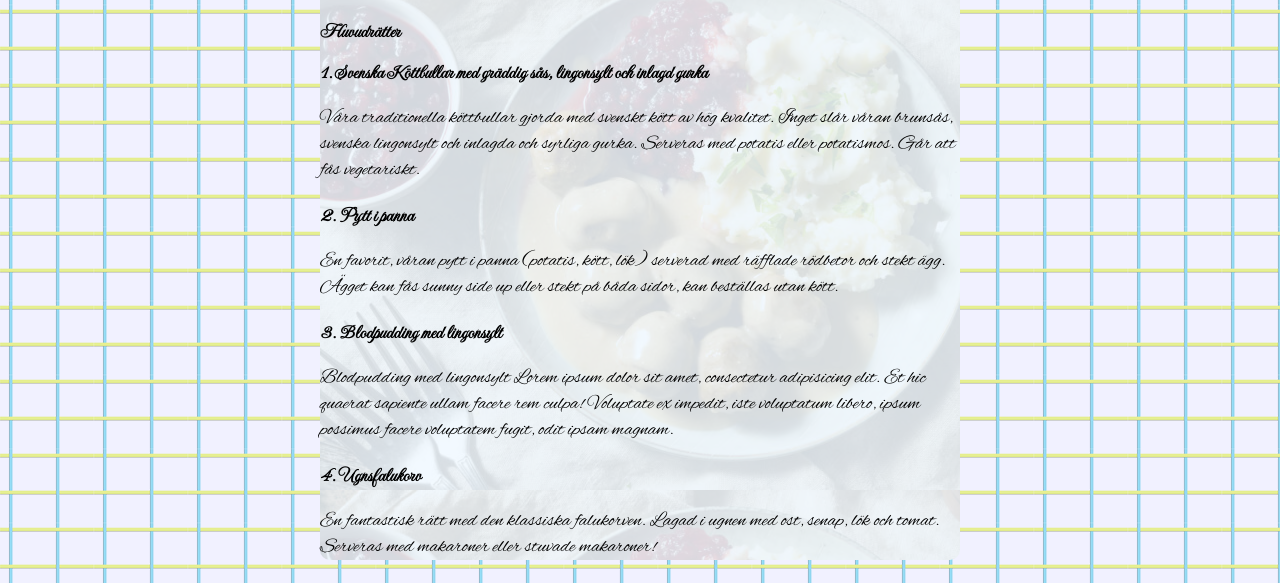
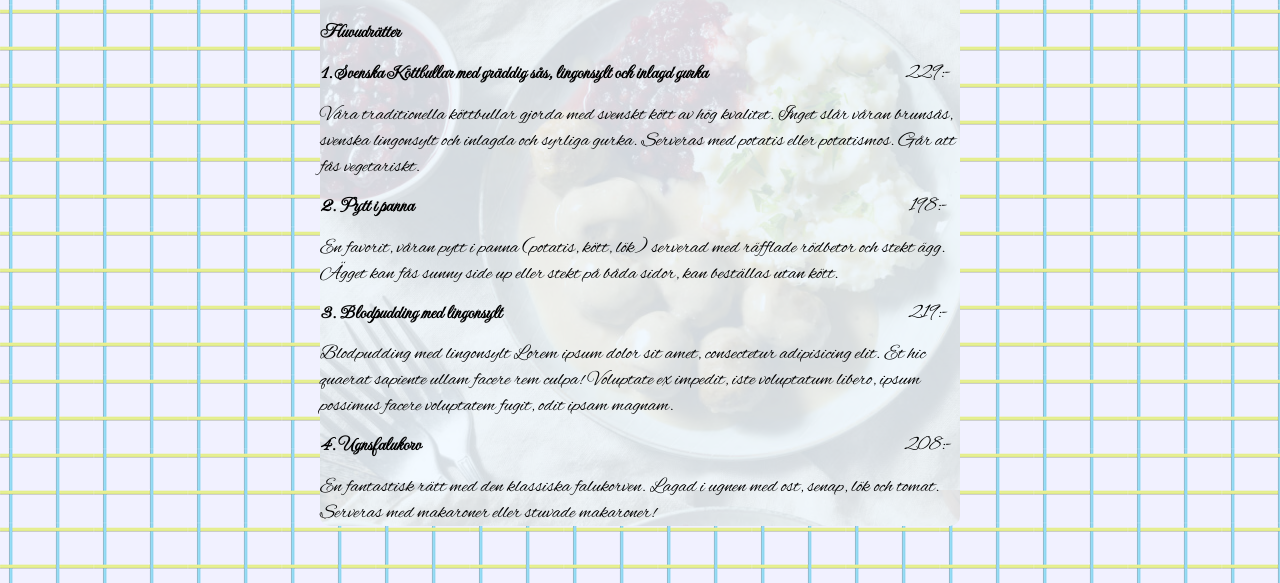
Before and after one commit to Erik-Hard1/Resturang, a plain HTML site: page menu.html in a window 1280 px wide. Shown: the part 217-800 px from the top of the page. Drawn offline with Linux system fonts and the light colour scheme.

Commit message:
Priser i menyn och final touches

```diff
--- a/menu.html
+++ b/menu.html
@@ -82,22 +82,38 @@
         <h2>Huvudrätter</h2>
 
         <div>
-            <h2>1. Svenska Köttbullar med gräddig sås, lingonsylt och inlagd gurka</h2>
+            <div class = "menuItem">
+                <h2>1. Svenska Köttbullar med gräddig sås, lingonsylt och inlagd gurka</h2>
+                 <p class = "menudesc price">229:-</p>
+            </div>
             <p class = "menudesc">Våra traditionella köttbullar gjorda med svenskt kött av hög kvalitet. Inget slår våran brunsås, svenska lingonsylt och inlagda och syrliga gurka. Serveras med potatis eller potatismos. Går att fås vegetariskt. </p>
+
         </div>
 
         <div>
-            <h2>2. Pytt i panna</h2>
+            <div class = menuItem>
+                <h2>2. Pytt i panna</h2>
+                <p class = "menudesc price">198:-</p>
+            </div>
+
             <p class = "menudesc">En favorit, våran pytt i panna (potatis, kött, lök) serverad med räfflade rödbetor och stekt ägg. Ägget kan fås sunny side up eller stekt på båda sidor, kan beställas utan kött.</p>
         </div>
 
         <div>
-            <h2>3. Blodpudding med lingonsylt</h2>
+            <div class = "menuItem">
+                <h2>3. Blodpudding med lingonsylt</h2>
+                <p class = "menudesc price">219:-</p>
+            </div>
+
             <p class = "menudesc">Blodpudding med lingonsylt Lorem ipsum dolor sit amet, consectetur adipisicing elit. Et hic quaerat sapiente ullam facere rem culpa! Voluptate ex impedit, iste voluptatum libero, ipsum possimus facere voluptatem fugit, odit ipsam magnam.</p>
         </div>
 
         <div>
-            <h2>4. Ugnsfalukorv</h2>
+            <div class = "menuItem">
+               <h2>4. Ugnsfalukorv</h2>
+               <p class = "menudesc price">208:-</p>
+            </div>
+
             <p class = "menudesc">En fantastisk rätt med den klassiska falukorven. Lagad i ugnen med ost, senap, lök och tomat. Serveras med makaroner eller stuvade makaroner!</p>
         </div>
 
--- a/style.css
+++ b/style.css
@@ -37,7 +37,11 @@ body, html {
     to   {margin-left: 8vh;}
 }
 
-
+.menuItem{
+    display: grid;
+    grid-template-columns: 9fr 1fr;
+    margin: 0px;
+}
 .Welcome{
     font-family: ImperialScript;
     text-align: center;
@@ -114,6 +118,12 @@ h1{
 .menudesc{
     font-family: AlexBrush;
     font-size: 20px;
+    margin: 0;
+    margin-bottom: 13px;
+}
+.price{
+    height: 20px;
+    text-align: center;
 }
 
 .simplemenubutton{
@@ -132,6 +142,7 @@ h1{
 
 h2{
     font-family: ImperialScript;
+    margin-top: 0;
 }
 
 .buttonBackground{
```
Also changed, not shown: simplemenu.html (+1 -1 lines).
